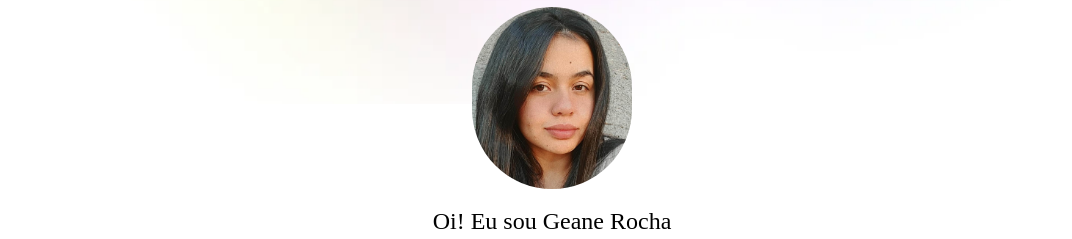
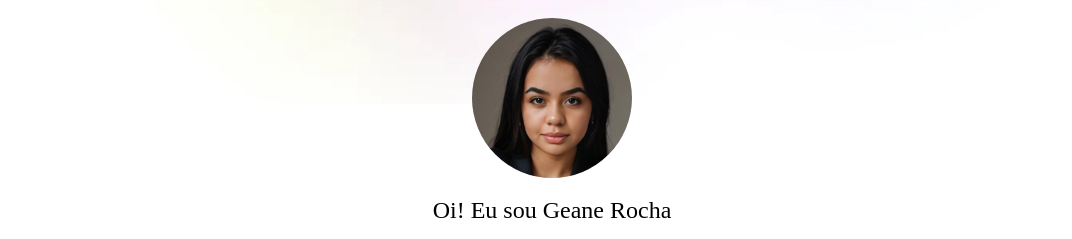
Before and after one commit to anerocha/ge-portfolio, a plain HTML site: page index.html in a window 1280 px wide. Shown: the part 75-314 px from the top of the page, without its empty margins (88-1160 px from the left). Drawn offline with nearby package versions, Linux system fonts and the light colour scheme; a web font is replaced by a local one.

Commit message:
Update index.html

```diff
--- a/index.html
+++ b/index.html
@@ -44,7 +44,7 @@
 
 <!-- Header -->
 <div class="w-11/12 max-w-3xl text-center mx-auto h-screen flex flex-col items-center justify-center gap-4">
-    <img src="./images/profile_img.jpeg" alt="Perfil" class="rounded-full w-32 sm:w-40">
+    <img src="./images/profile_img.png" alt="Perfil" class="rounded-full w-32 sm:w-40">
     <h3 class="flex items-end gap-2 text-xl sm:text-2xl mb-3 font-Ovo">
         Oi! Eu sou Geane Rocha
     </h3>
```
